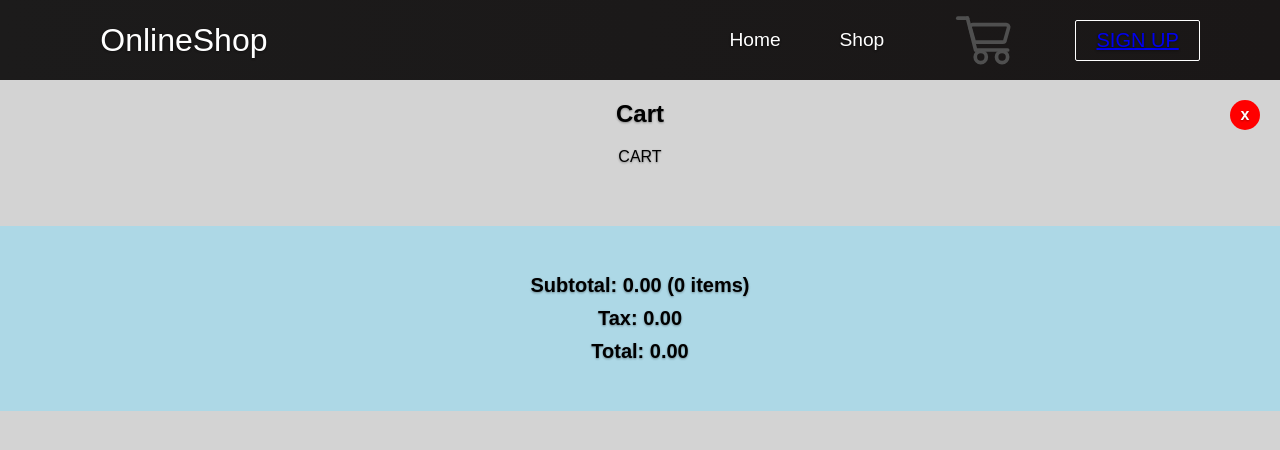
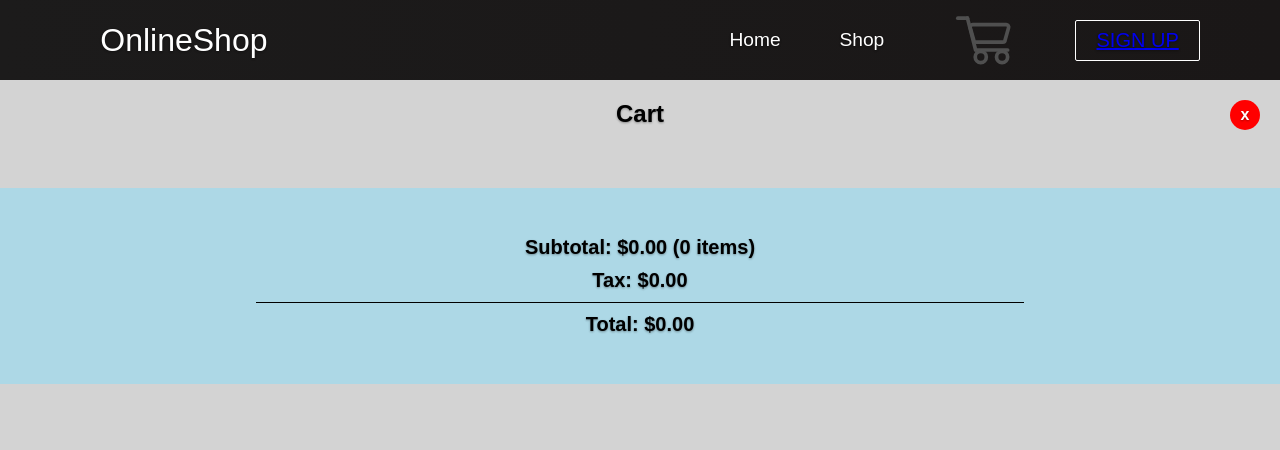
Before and after one commit to pinkx-xlink/react-shopping-cart-project, a React (Create React App) app in the folder shopping-cart/: page /cart in a window 1280 px wide. Shown: the top 450 px of the page. Built offline with nearby package versions, Linux system fonts and the light colour scheme.

Commit message:
Add border above total price, and add dollar signs to all prices; evenly space the .cart-items' title from the price; remove unnecessary <p> from above the .total div

```diff
--- a/shopping-cart/src/components/pages/Cart.js
+++ b/shopping-cart/src/components/pages/Cart.js
@@ -45,18 +45,21 @@ const Cart = ({ cart, setCart, handleChange }) => {
                         <button onClick={() => handleChange(item.id, -1)}>-</button>
                     </div>
                     <div className='item_info'>
-                        <span>{item.title}{item.price}</span>
+                        <div className='cart_item'>
+                            <p>{item.title}</p>
+                            <p>${item.price}</p>
+                        </div>
                         <button className="remove_btn" onClick={() => handleRemove(item.id)}>Remove All</button>
                     </div>
                 </div>
             ))}
-            <p>CART</p>
+
             <div>{results}</div>
             <ul>  </ul>
             <div className='total'>
-                <span>Subtotal: {prettyPrice} ({cart.length} items)</span>
-                <p>Tax: {salesTax}</p>
-                <span>Total: {totalPrice}</span>
+                <span>Subtotal: ${prettyPrice} ({cart.length} items)</span>
+                <p>Tax: ${salesTax}</p>
+                <span id='total-price'>Total: ${totalPrice}</span>
             </div>
         </article>
     );
--- a/shopping-cart/src/components/pages/pages.css
+++ b/shopping-cart/src/components/pages/pages.css
@@ -79,6 +79,15 @@ article {
     height: 50px;
 }
 
+.cart_item {
+    font-weight: bold;
+    font-size: 18px;
+    display: flex;
+    flex-direction: row;
+    justify-content: space-between;
+    width: 80%;
+}
+
 .total {
     display: flex;
     flex-direction: column;
@@ -91,3 +100,10 @@ article {
     padding-bottom: 3rem;
     padding-top: 3rem;
 }
+
+#total-price {
+  border-top: 1px solid black;
+  padding-top: 10px;
+  width: 60%;
+  text-align: center;
+}
```
